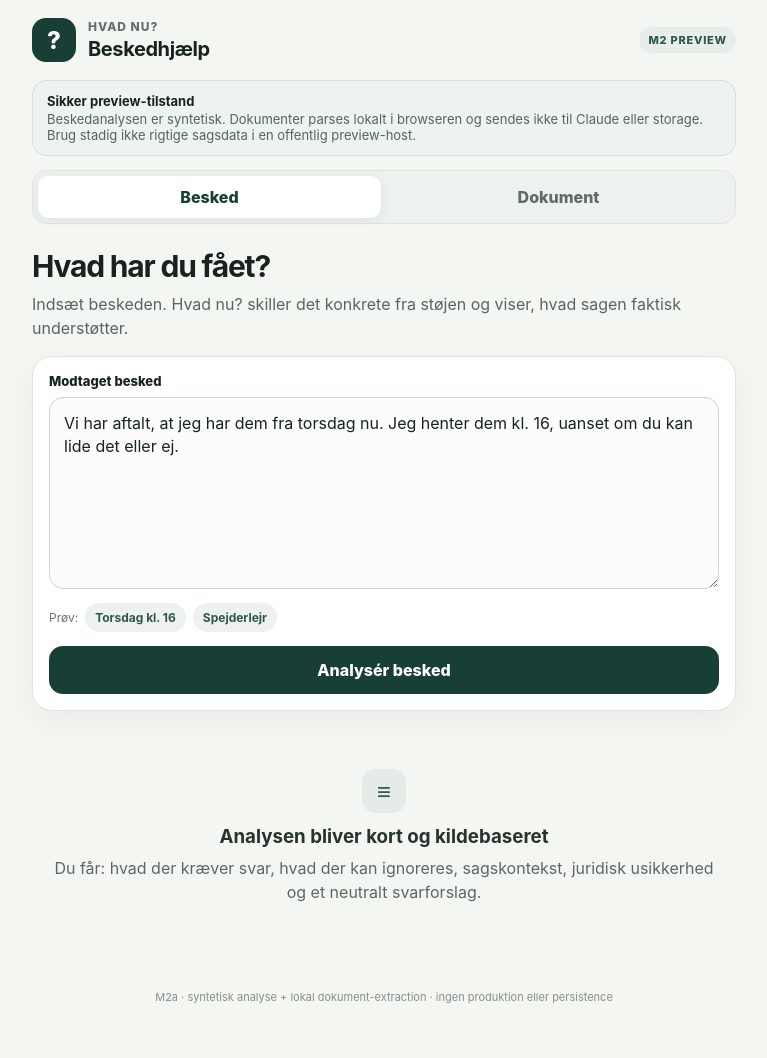
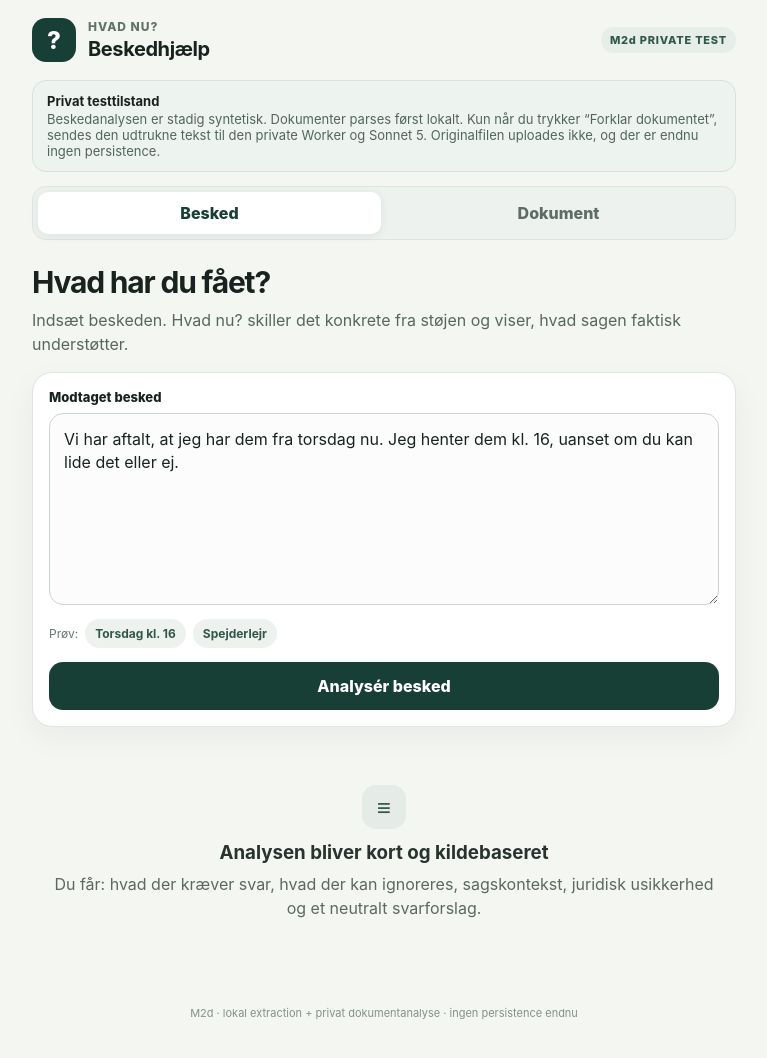
Before and after one commit to swamp2k/hvadnu, a React (Vite) app: page / in a window 1280 px wide. Shown: the whole page, without its empty margins (256-1023 px from the left). Built offline with nearby package versions, Linux system fonts and the light colour scheme.

Commit message:
Correct live privacy messaging

```diff
--- a/src/client/App.tsx
+++ b/src/client/App.tsx
@@ -198,12 +198,12 @@ export function App() {
           <p className="eyebrow">Hvad nu?</p>
           <h1>{activeArea === 'message' ? 'Beskedhjælp' : 'Dokumenter'}</h1>
         </div>
-        <span className="demo-badge">M2 PREVIEW</span>
+        <span className="demo-badge">M2d PRIVATE TEST</span>
       </header>
 
       <section className="demo-notice" role="note">
-        <strong>Sikker preview-tilstand</strong>
-        <span>Beskedanalysen er syntetisk. Dokumenter parses lokalt i browseren og sendes ikke til Claude eller storage. Brug stadig ikke rigtige sagsdata i en offentlig preview-host.</span>
+        <strong>Privat testtilstand</strong>
+        <span>Beskedanalysen er stadig syntetisk. Dokumenter parses først lokalt. Kun når du trykker “Forklar dokumentet”, sendes den udtrukne tekst til den private Worker og Sonnet 5. Originalfilen uploades ikke, og der er endnu ingen persistence.</span>
       </section>
 
       <nav className="area-tabs" aria-label="Hovedområder">
@@ -213,7 +213,7 @@ export function App() {
 
       {activeArea === 'message' ? <MessageAssistantView /> : <DocumentsView />}
 
-      <footer>M2a · syntetisk analyse + lokal dokument-extraction · ingen produktion eller persistence</footer>
+      <footer>M2d · lokal extraction + privat dokumentanalyse · ingen persistence endnu</footer>
     </main>
   );
 }
```
